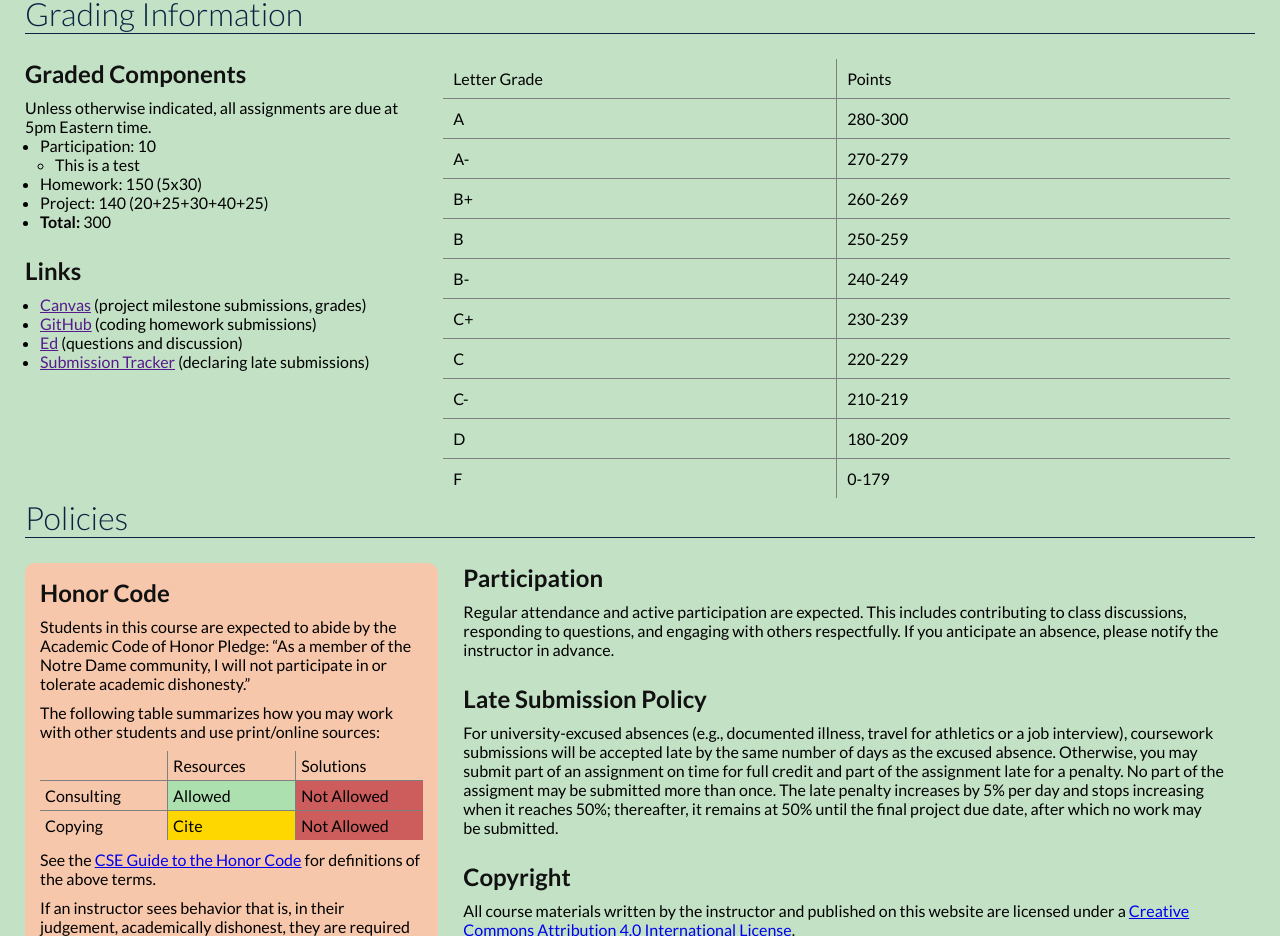
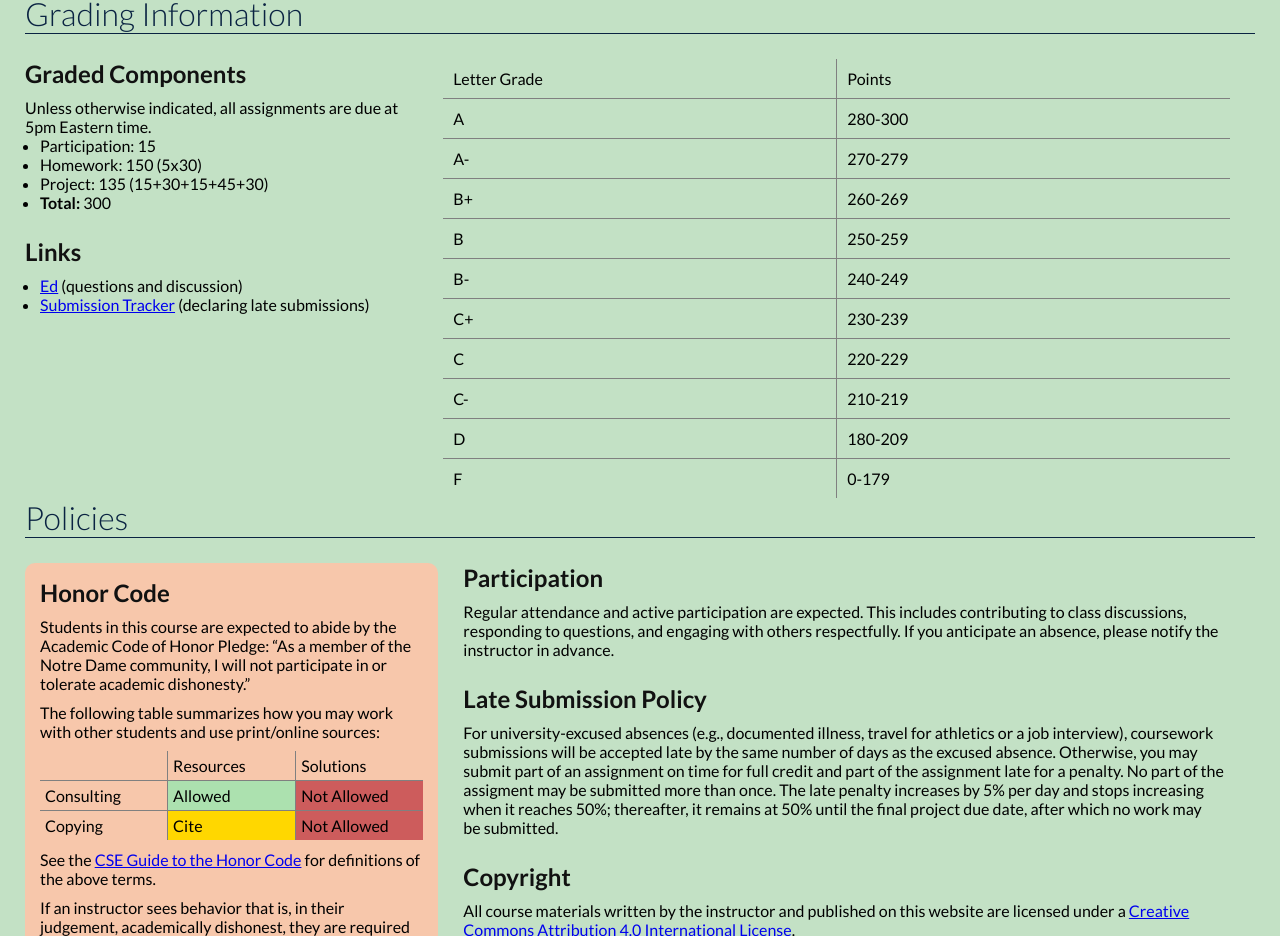
Before and after one commit to aarsri/cse40657, a React (Vite) app: page / in a window 1280 px wide. Shown: the part 1800-2736 px from the top of the page. Built offline with nearby package versions, Linux system fonts and the light colour scheme.

Commit message:
Update grading.tsx

```diff
--- a/src/components/templates/grading.tsx
+++ b/src/components/templates/grading.tsx
@@ -17,12 +17,9 @@ const Grading = () => {
             </p>
 
             <ul>
-              <li>Participation: 10</li>
-              <ul>
-                <li>This is a test</li>
-              </ul>
+              <li>Participation: 15</li>
               <li>Homework: 150 (5x30)</li>
-              <li>Project: 140 (20+25+30+40+25)</li>
+              <li>Project: 135 (15+30+15+45+30)</li>
               <li><b>Total:</b> 300</li>
             </ul>
           </article>
@@ -32,10 +29,8 @@ const Grading = () => {
               Links
             </h2>
             <ul>
-              <li><a href="" target="_blank">Canvas</a> (project milestone submissions, grades)</li>
-              <li><a href="" target="_blank">GitHub</a> (coding homework submissions)</li>
-              <li><a href="" target="_blank">Ed</a> (questions and discussion)</li>
-              <li><a href="" target="_blank">Submission Tracker</a> (declaring late submissions)</li>
+              <li><a href="https://edstem.org/us/join/r4Jt2w" target="_blank">Ed</a> (questions and discussion)</li>
+              <li><a href="https://forms.gle/oPdEhmcgSmGMqUK29" target="_blank">Submission Tracker</a> (declaring late submissions)</li>
             </ul>
           </article>
         </div>
```
